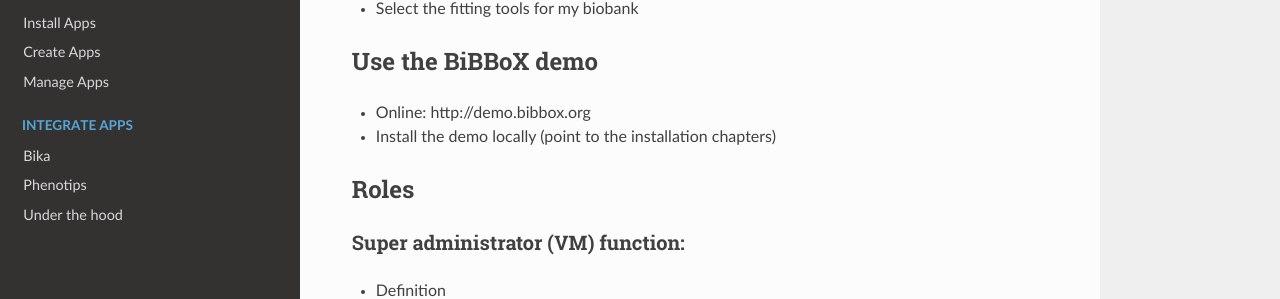
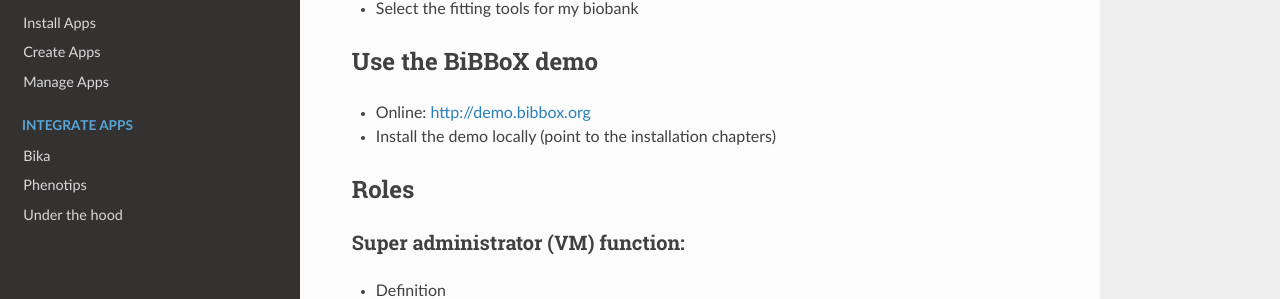
Before and after one commit to roxmer/bibbox-documentation, an MkDocs documentation site: the page built from docs/index.md, in a window 1280 px wide and 900 px high. Shown: the part 395-694 px from the top of the window. Built offline with MkDocs 1.6.1, drawn with Linux system fonts in a browser that asks for light colours; nearby versions of some CDN libraries; old or Windows-style settings are respelled for this version of MkDocs.

Commit message:
format url

```diff
--- a/docs/index.md
+++ b/docs/index.md
@@ -11,7 +11,7 @@
 
 ## Use the BiBBoX demo
 
-- Online: http://demo.bibbox.org
+- Online: <http://demo.bibbox.org>
 - Install the demo locally (point to the installation chapters)
 
 
```
